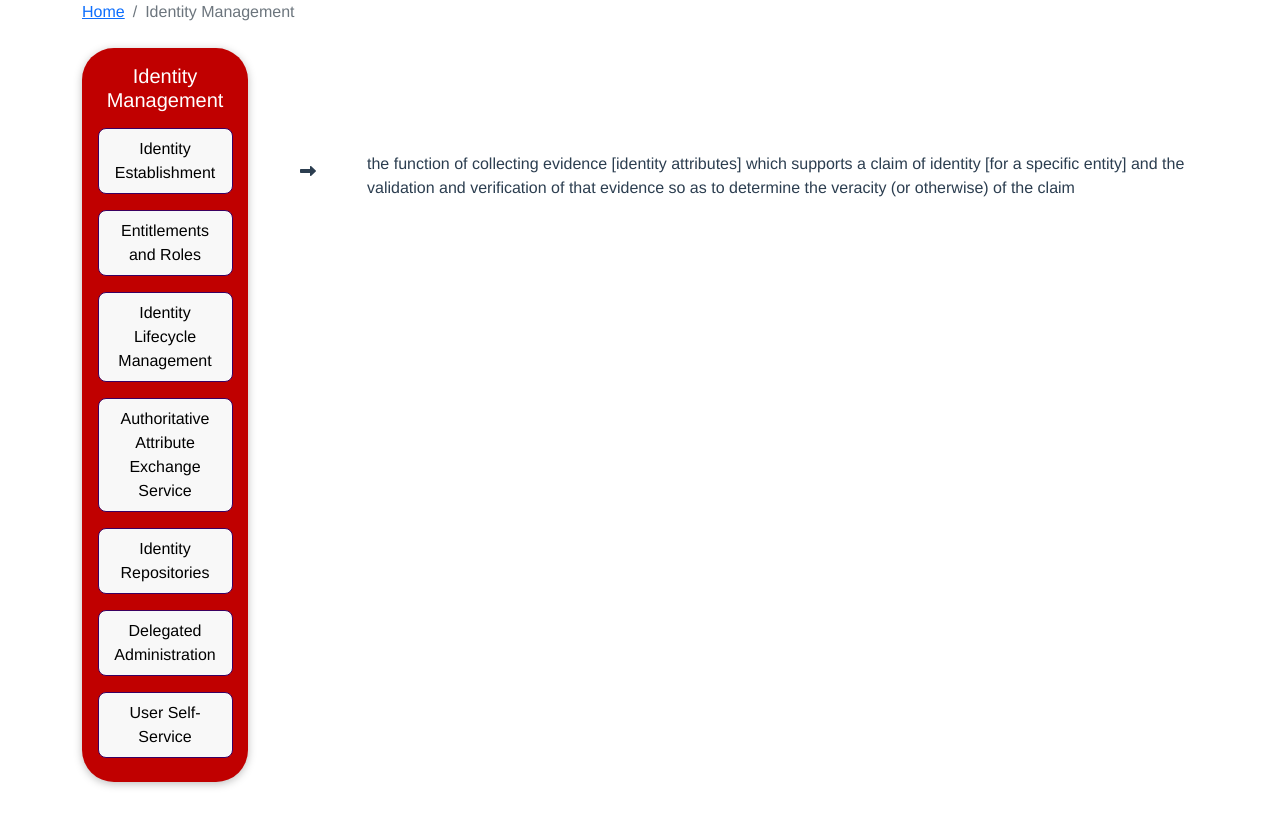
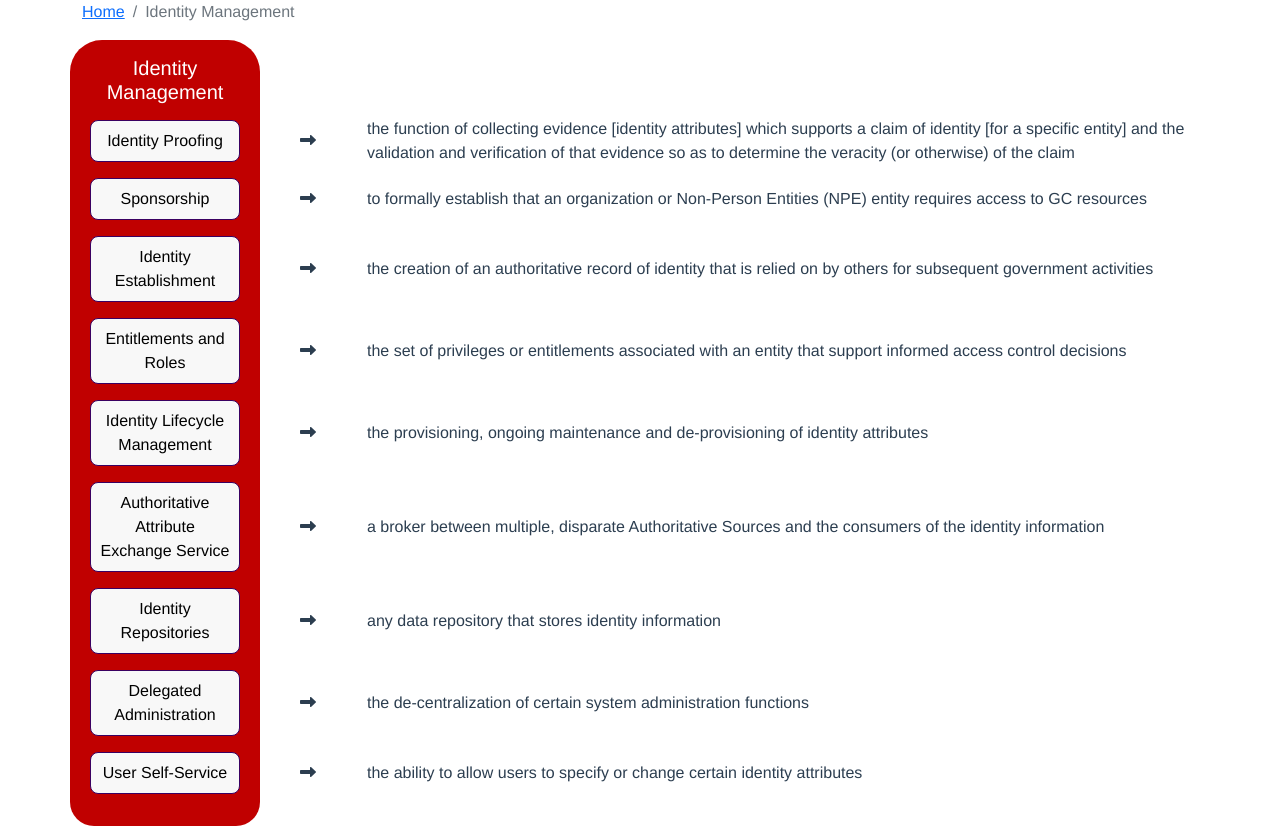
Before and after one commit to canada-ca/gc-icam_gija-gc, a Vue app: page /gc-icam_gijia-gc/identity-management in a window 1280 px wide. Before the commit the page ends 800 px from the top, so only its background shows below. Built offline with nearby package versions, Linux system fonts and the light colour scheme.

Commit message:
update identity management page

```diff
--- a/src/components/IdentityManagement.vue
+++ b/src/components/IdentityManagement.vue
@@ -2,32 +2,102 @@
   <div class="container">
     <nav aria-label="breadcrumb">
       <ol class="breadcrumb">
-        <li class="breadcrumb-item"><a href="/">Home</a></li>
-        <li class="breadcrumb-item active" aria-current="page">Identity Management</li>
+        <li class="breadcrumb-item"><router-link to="/">Home</router-link></li>
+        <li class="breadcrumb-item active" aria-current="page">
+          Identity Management
+        </li>
       </ol>
     </nav>
     <div class="row">
-      <div class="col-2">
-        <identity-management-card></identity-management-card>
-      </div>
-      <div class="col-1" style="padding-top:7.5rem;">
-        <fa icon="right-long"></fa>
-      </div>
-      <div class="col-9" style="padding-top:7rem;">
-        <p class="text-start">the function of collecting evidence [identity attributes] which supports a claim of identity [for a specific entity] and the validation and verification of that evidence so as to determine the veracity (or otherwise) of the claim</p>
-      </div>
+      <div class="col-2 identity start pt-3"><h5>Identity Management</h5></div>
+    </div>
+    <description-card
+      v-for="identityManagement in identityManagements"
+      :key="identityManagement.id"
+      :title="identityManagement.title"
+      :description="identityManagement.description"
+    ></description-card>
+    <div class="row">
+      <div class="col-2 identity end">&nbsp;</div>
     </div>
   </div>
 </template>
 
 <script>
-import IdentityManagementCard from './IdentityManagementCard.vue'
+import DescriptionCard from "./UI/DescriptionCard.vue";
 export default {
   components: {
-    IdentityManagementCard
-  }
-}
+    DescriptionCard,
+  },
+  data() {
+    return {
+      identityManagements: [
+        {
+          id: "identity-proofing",
+          title: "Identity Proofing",
+          description:
+            "the function of collecting evidence [identity attributes] which supports a claim of identity [for a specific entity] and the validation and verification of that evidence so as to determine the veracity (or otherwise) of the claim",
+        },
+        {
+          id: "sponsorship",
+          title: "Sponsorship",
+          description:
+            "to formally establish that an organization or Non-Person Entities (NPE) entity requires access to GC resources",
+        },
+        {
+          id: "identity-establishment",
+          title: "Identity Establishment",
+          description:
+            "the creation of an authoritative record of identity that is relied on by others for subsequent government activities",
+        },
+        {
+          id: "entitlements-and",
+          title: "Entitlements and Roles",
+          description:
+            "the set of privileges or entitlements associated with an entity that support informed access control decisions",
+        },
+        {
+          id: "identity-lifecycle",
+          title: "Identity Lifecycle Management",
+          description:
+            "the provisioning, ongoing maintenance and de-provisioning of identity attributes",
+        },
+        {
+          id: "authoritative-attribute",
+          title: "Authoritative Attribute Exchange Service",
+          description:
+            "a broker between multiple, disparate Authoritative Sources and the consumers of the identity information",
+        },
+        {
+          id: "identity-repositories",
+          title: "Identity Repositories",
+          description: "any data repository that stores identity information",
+        },
+        {
+          id: "delegated-administration",
+          title: "Delegated Administration",
+          description:
+            "the de-centralization of certain system administration functions",
+        },
+        {
+          id: "user-self",
+          title: "User Self-Service",
+          description:
+            "the ability to allow users to specify or change certain identity attributes",
+        },
+      ],
+    };
+  },
+};
 </script>
 
 <style scoped>
+.start {
+  border-start-start-radius: 2rem;
+  border-start-end-radius: 2rem;
+}
+.end {
+  border-end-start-radius: 2rem;
+  border-end-end-radius: 2rem;
+}
 </style>
--- a/src/components/IdentityManagementCard.vue
+++ b/src/components/IdentityManagementCard.vue
@@ -1,7 +1,9 @@
 <template>
   <base-card class="identity">
     <card-title
-      ><a href="identity-management">Identity <br />Management</a></card-title
+      ><router-link to="/identity-management"
+        >Identity <br />Management</router-link
+      ></card-title
     >
     <popover-button
       v-for="identityManagement in identityManagements"
@@ -74,7 +76,7 @@ export default {
 };
 </script>
 
-<style scoped>
+<style>
 .identity {
   background-color: #c00000;
 }
--- /dev/null
+++ b/src/components/UI/DescriptionCard.vue
@@ -0,0 +1,19 @@
+<template>
+  <div class="row align-items-center">
+    <div class="col-2 identity">
+      <base-button>{{ title }}</base-button>
+    </div>
+    <div class="col-1">
+      <fa icon="right-long"></fa>
+    </div>
+    <div class="col-9 text-start">{{ description }}</div>
+  </div>
+</template>
+
+<script>
+import BaseButton from "./BaseButton.vue";
+export default {
+  components: { BaseButton },
+  props: ["title", "description"],
+};
+</script>
```
